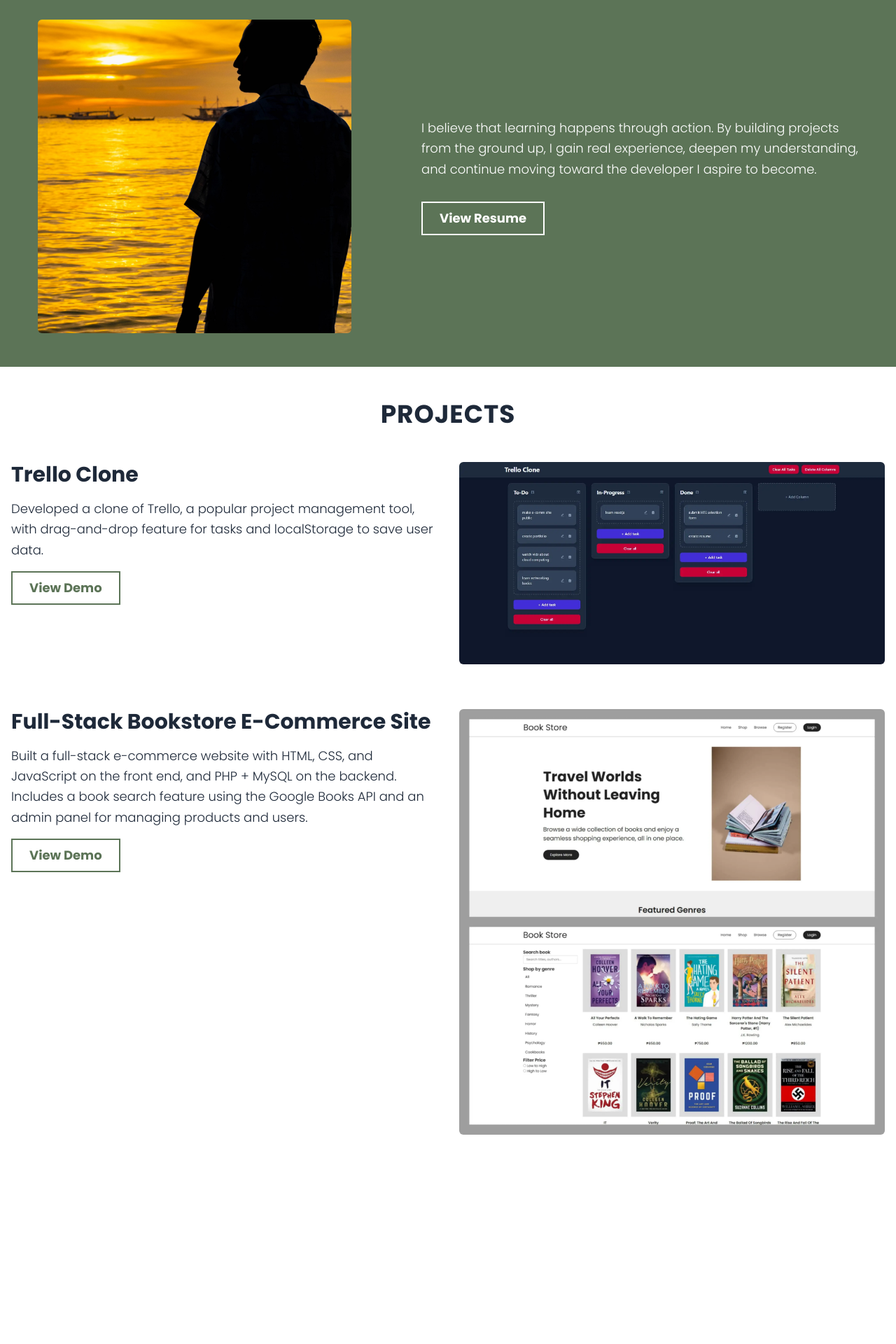
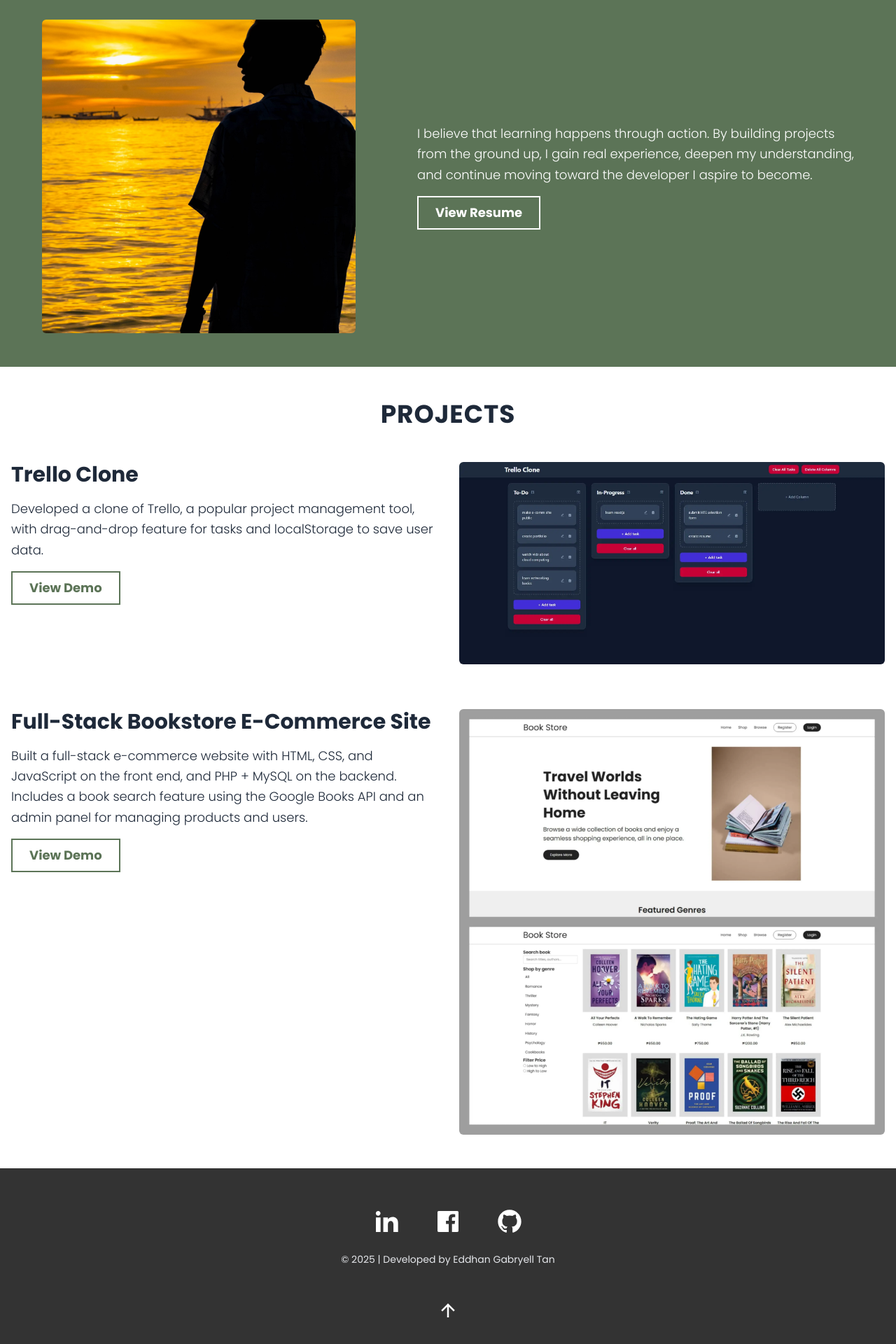
Before and after one commit to egt11/react-portfolio, a React (Vite) app: page / in a window 1280 px wide. Shown: the part 828-2748 px from the top of the page at 70% size. Before the commit the page ends 2497 px from the top, so only its background shows below. Built offline with nearby package versions, Linux system fonts and the light colour scheme; a web font is replaced by a local one.

Commit message:
added footer

```diff
--- a/package.json
+++ b/package.json
@@ -10,6 +10,7 @@
     "preview": "vite preview"
   },
   "dependencies": {
+    "@remixicon/react": "^4.6.0",
     "@tailwindcss/vite": "^4.1.13",
     "motion": "^12.23.18",
     "react": "^19.1.1",
--- a/src/App.jsx
+++ b/src/App.jsx
@@ -1,13 +1,17 @@
 import React from 'react'
-import { Hero, About, Projects } from './site-content'
+import { Hero, About, Projects, Footer } from './site-content'
 
 const App = () => {
   return (
-    <main>
-      <Hero/>
-      <About/>
-      <Projects/>
-    </main>
+    <>
+      <main>
+        <Hero />
+        <About />
+        <Projects />
+      </main>
+      <Footer/>
+    </>
+
   )
 }
 
--- a/src/components/Footer.jsx
+++ b/src/components/Footer.jsx
@@ -1,8 +1,33 @@
 import React from 'react'
+import { icons } from '../site-content'
+import { motion } from 'motion/react'
+import { RiArrowUpLine } from '@remixicon/react'
 
 const Footer = () => {
+  const { socials } = icons
+  const year = new Date().getFullYear();
+  const scrollToTop = () => window.scrollTo(0, 0)
+
   return (
-    <div>Footer</div>
+    <footer className='py-12 bg-[#333]'>
+      <div className="container mx-auto text-center flex flex-col items-center gap-12 px-4 text-white">
+        <div className='flex flex-col gap-4'>
+          <div className='flex items-center justify-center gap-8'>
+            {socials.map(item => (
+              <motion.a href={item.link} target='_blank' key={item.name} whileHover={{ y: -2 }} className='p-2'>
+                <item.icon size={40} />
+              </motion.a>
+            ))}
+          </div>
+          <p className='text-gray-200 text-sm'>
+            &copy; {year} | Developed by Eddhan Gabryell Tan
+          </p>
+        </div>
+        <motion.button onClick={scrollToTop} whileHover={{ scale: 1.1 }} className='cursor-pointer'>
+          <RiArrowUpLine size={30} />
+        </motion.button>
+      </div>
+    </footer>
   )
 }
 
--- a/src/components/sections/About.jsx
+++ b/src/components/sections/About.jsx
@@ -7,8 +7,8 @@ const About = () => {
   return (
     <section className='relative py-12 bg-primary text-white' id='about'>
       <h2 className='section-heading'>{aboutData.title}</h2>
-      <div className="container mx-auto px-4 flex flex-col md:flex-row md:justify-around items-center gap-6">
-        <motion.div className="w-full max-w-xs md:max-w-[350px] lg:max-w-md" variants={fadeInLeft} initial="hidden" whileInView="visible" viewport={{ once: true, amount:1 }} transition={{duration: 0.5}}>
+      <div className="container mx-auto px-4 flex flex-col-reverse md:flex-row md:justify-around items-center gap-y-12">
+        <motion.div className="w-full max-w-xs md:max-w-[350px] lg:max-w-md" variants={fadeInLeft} initial="hidden" whileInView="visible" viewport={{ once: true, amount:0.5 }} transition={{duration: 0.5}}>
           <motion.img
             src={aboutData.image}
             alt={aboutData.alt}
@@ -17,7 +17,7 @@ const About = () => {
           />
         </motion.div>
 
-        <motion.div className='flex flex-col gap-8 items-center text-center md:items-start md:text-left md:w-1/2' variants={fadeInRight} initial="hidden" whileInView="visible" viewport={{ once: true, amount:1 }} transition={{duration: 0.5}}>
+        <motion.div className='flex flex-col gap-4 items-center text-center md:items-start md:text-left md:w-1/2' variants={fadeInRight} initial="hidden" whileInView="visible" viewport={{ once: true, amount:1 }} transition={{duration: 0.5}}>
           <p className='text-base lg:text-lg font-light leading-relaxed'>{aboutData.description}</p>
           <a href="/TanEddhan_Resume.pdf" target='_blank'>
             <Button text={aboutData.button} background={"primary"} />
--- a/src/site-content.js
+++ b/src/site-content.js
@@ -3,8 +3,10 @@ import Hero from "./components/sections/Hero";
 import About from "./components/sections/About";
 import Projects from "./components/sections/Projects";
 import Contact from "./components/sections/Contact";
+import Footer from "./components/Footer";
+import { RiFacebookBoxFill, RiGithubFill, RiLinkedinFill, RiTwitterXFill, RiTwitterXLine } from "@remixicon/react";
 
-export { Hero, About, Projects, Contact };
+export { Hero, About, Projects, Contact, Footer };
 
 // hero section
 export const heroData = {
@@ -49,18 +51,28 @@ export const projectsData = {
     ],
 };
 
+// icons
+export const icons = {
+    socials: [
+        { name: "linkedin", icon: RiLinkedinFill, link: "www.linkedin.com/in/eddhan-gabryell-tan-47646536b" },
+        { name: "facebook", icon: RiFacebookBoxFill, link: "https://www.facebook.com/eddhanpoinks" },
+        { name: "github", icon: RiGithubFill, link: 'https://github.com/egt11' }
+    ],
+    techStack: [{}]
+}
+
 // animations
 export const fadeIn = {
-    hidden: {y: -100, opacity: 0},
-    visible: {y:0, opacity: 1},
+    hidden: { y: -100, opacity: 0 },
+    visible: { y: 0, opacity: 1 },
 }
 
 export const fadeInLeft = {
-    hidden: {x: -50, opacity: 0},
-    visible: {x:0, opacity: 1}
+    hidden: { x: -50, opacity: 0 },
+    visible: { x: 0, opacity: 1 }
 }
 
 export const fadeInRight = {
-    hidden: {x: 50, opacity: 0},
-    visible: {x:0, opacity: 1}
+    hidden: { x: 50, opacity: 0 },
+    visible: { x: 0, opacity: 1 }
 }
```
Also changed, not shown: 1 other file (tests, documents, lock files or other folders).
